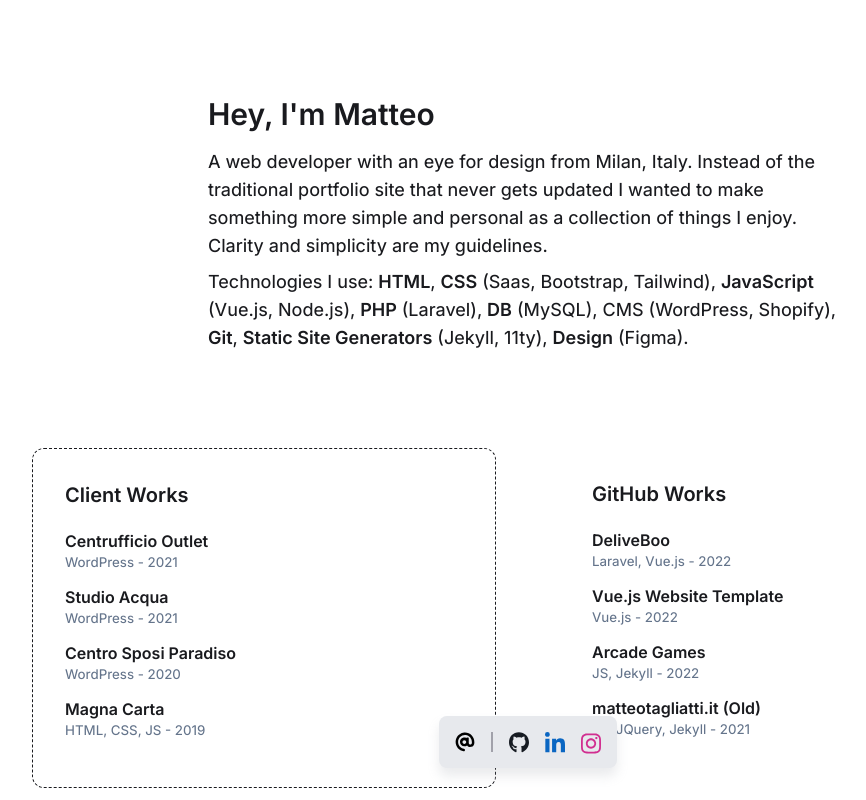
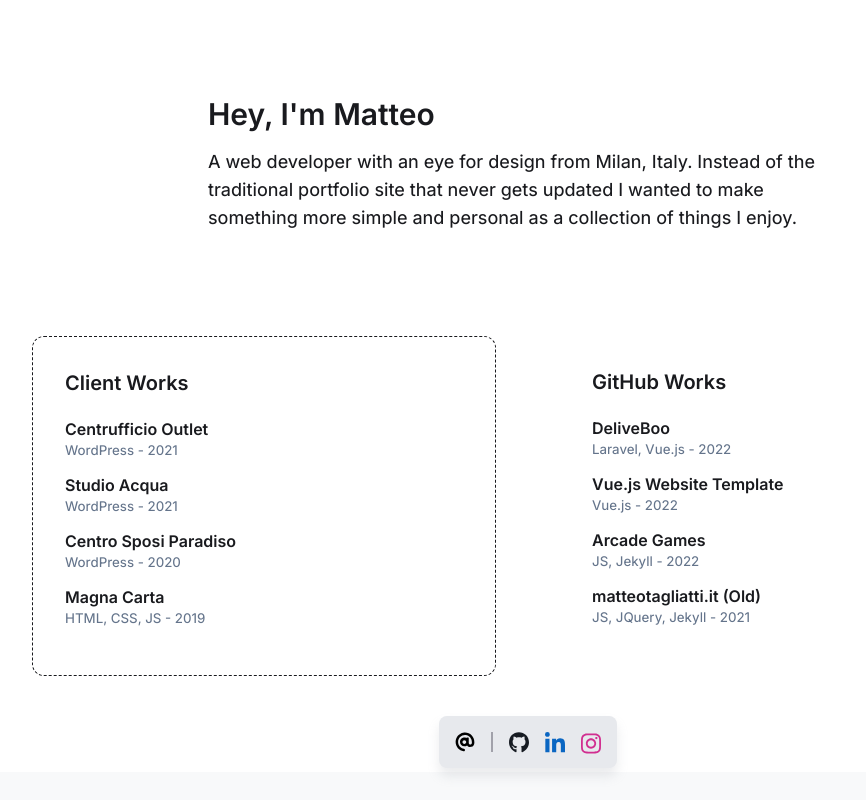
Before and after one commit to matteotagliatti/matteotagliatti.it-v2, a Vue app: page / in a window 1280 px wide. Shown: the top 800 px of the page, without its empty margins (112-978 px from the left). Built offline with nearby package versions, Linux system fonts and the light colour scheme; no server answers.

Commit message:
rm techonologies and a para

```diff
--- a/src/App.vue
+++ b/src/App.vue
@@ -8,18 +8,7 @@
           A web developer with an eye for design from Milan, Italy. Instead of
           the traditional portfolio site that never gets updated I wanted to
           make something more simple and personal as a collection of things I
-          enjoy. Clarity and simplicity are my guidelines.
-        </p>
-        <p>
-          Technologies I use: <span class="strong">HTML</span>,
-          <span class="strong">CSS</span> (Saas, Bootstrap, Tailwind),
-          <span class="strong">JavaScript</span> (Vue.js, Node.js),
-          <span class="strong">PHP</span>
-          (Laravel),
-          <span class="strong">DB</span> (MySQL), CMS (WordPress, Shopify),
-          <span class="strong">Git</span>,
-          <span class="strong">Static Site Generators</span> (Jekyll, 11ty),
-          <span class="strong">Design</span> (Figma).
+          enjoy.
         </p>
       </div>
     </header>
```
